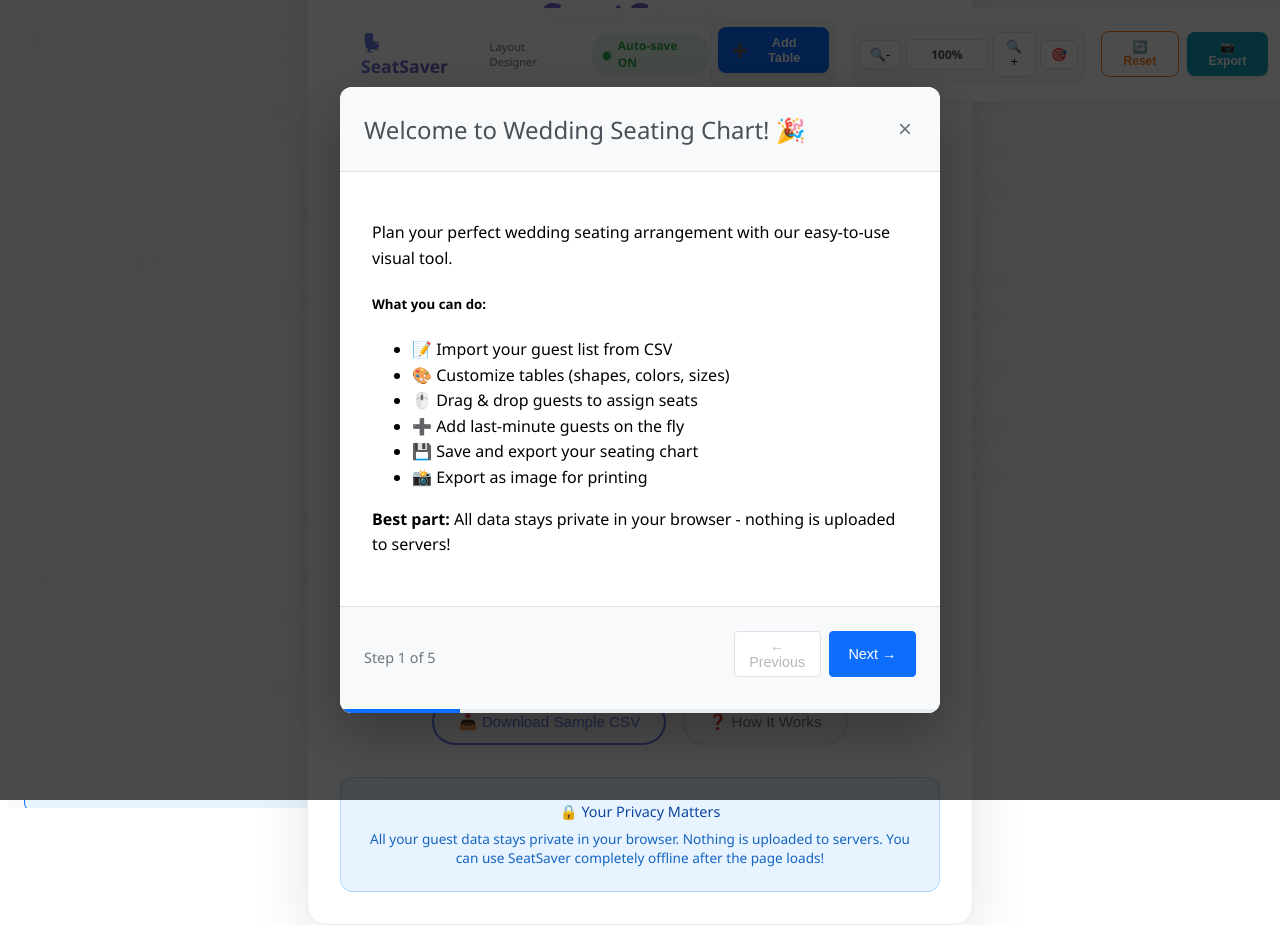
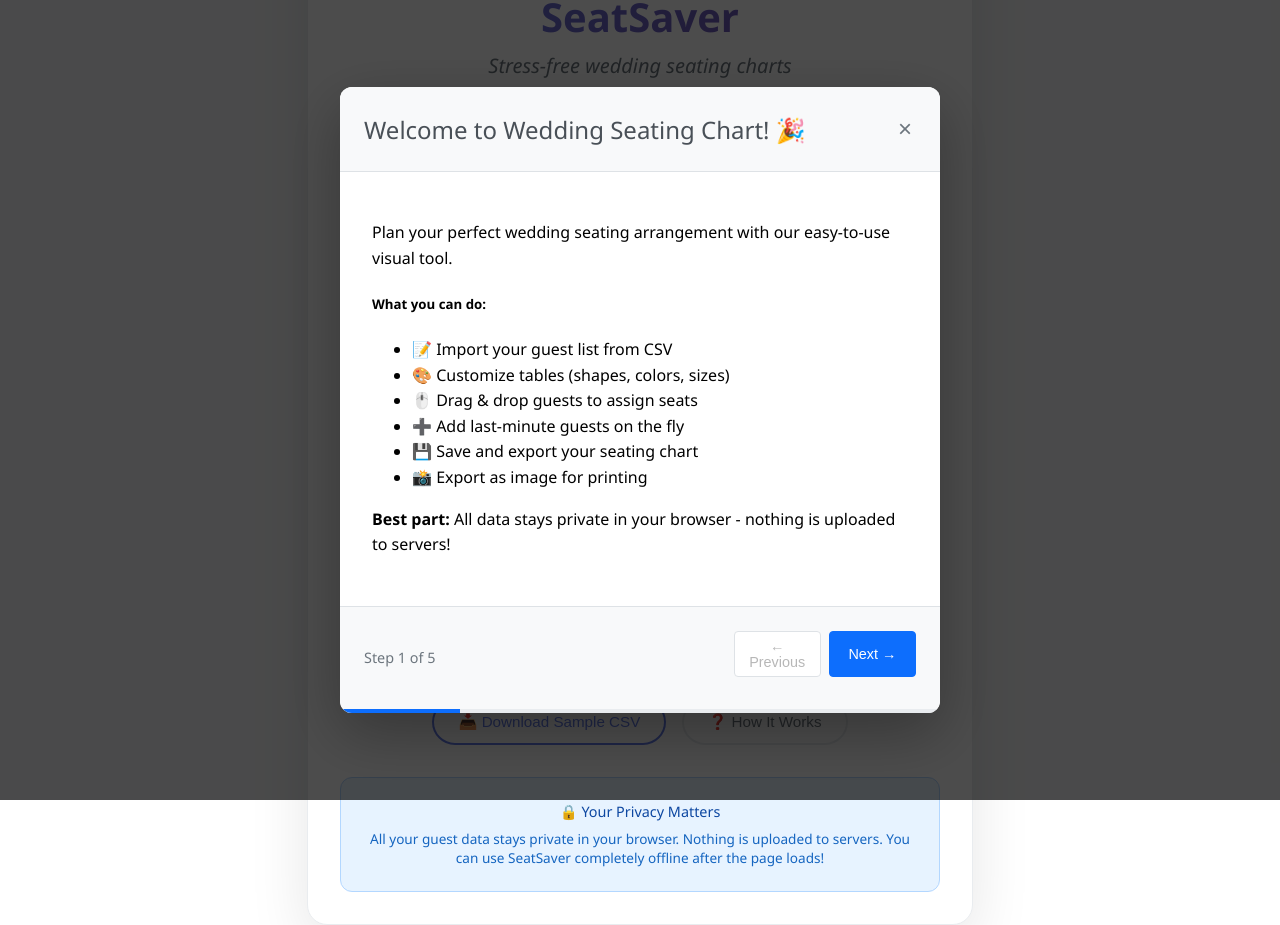
Before and after one commit to jbronzo/seat-saver, a React (Create React App) app: page / in a window 1280 px wide. Built offline with nearby package versions, Linux system fonts and the light colour scheme.

Commit message:
fix layover for landingpage

```diff
--- a/src/components/WeddingSeatingChart.js
+++ b/src/components/WeddingSeatingChart.js
@@ -249,6 +249,9 @@
       totalGuests={totalGuests}
     />
 
+    {/* Only show sidebar and canvas when guests are loaded */}
+    {totalGuests > 0 && (
+      <>
         <Sidebar
           filteredGuests={filteredGuests}
           allGuests={allGuests}
@@ -279,6 +282,8 @@
           layoutData={layoutData}
           onAddGuest={handleAddGuest}
         />
+      </>
+    )}
   </div>
 );
 };
```
Lines whose indentation alone changed are shown as unchanged.
